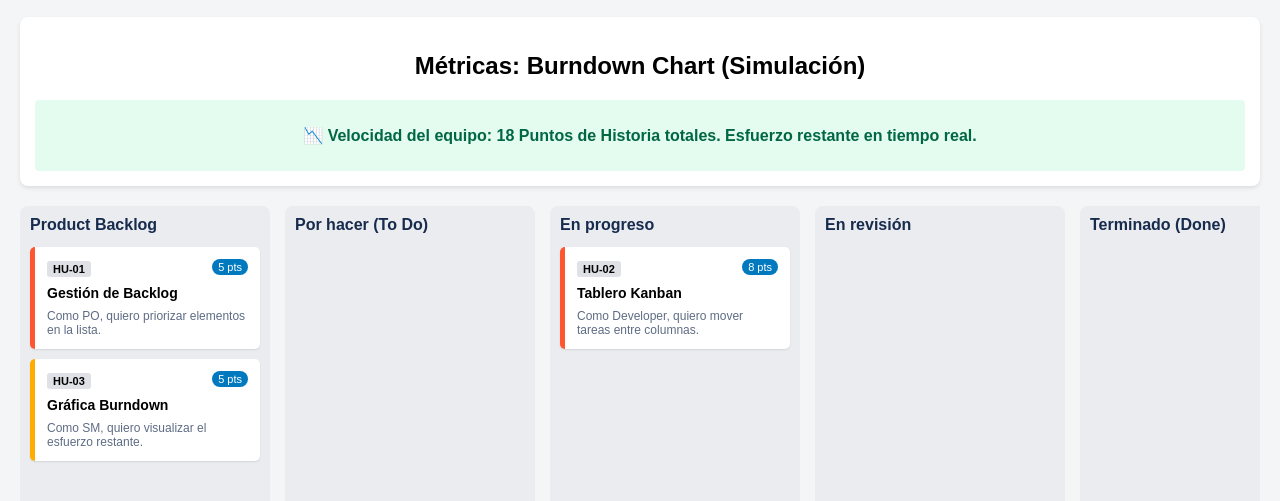
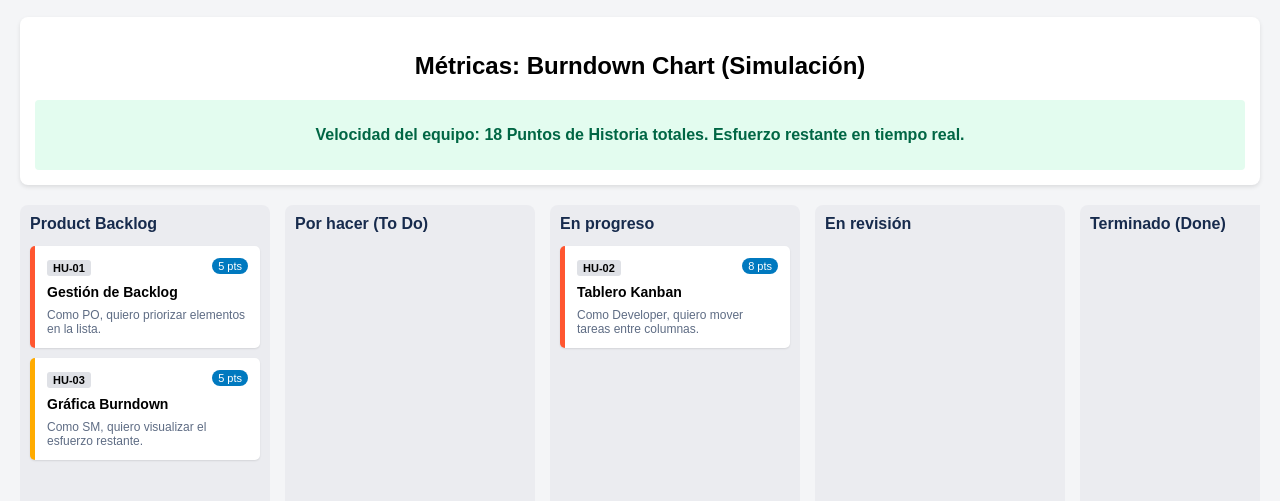
Before and after one commit to osmarAnt/SCRUMManager, a plain HTML site: page index.html in a window 1280 px wide. Shown: the part 121-622 px from the top of the page. Drawn offline with Linux system fonts and the light colour scheme.

Commit message:
prototipo2

```diff
--- a/index.html
+++ b/index.html
@@ -16,7 +16,7 @@
         <h2>Métricas: Burndown Chart (Simulación)</h2>
         <!-- Aquí iría la gráfica real, ponemos un placeholder visual -->
         <div class="burndown-placeholder">
-            <p>📉 Velocidad del equipo: 18 Puntos de Historia totales. Esfuerzo restante en tiempo real.</p>
+            <p>Velocidad del equipo: 18 Puntos de Historia totales. Esfuerzo restante en tiempo real.</p>
         </div>
     </section>
 
```
